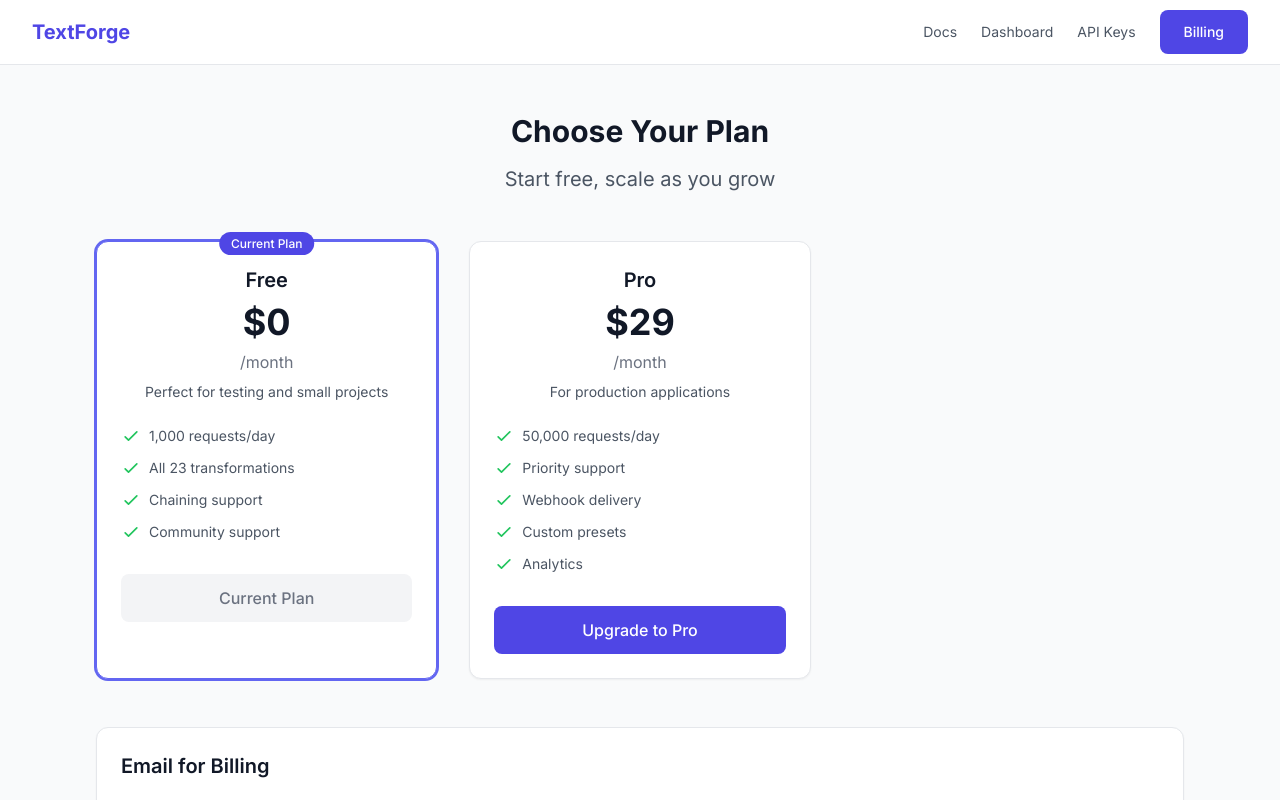
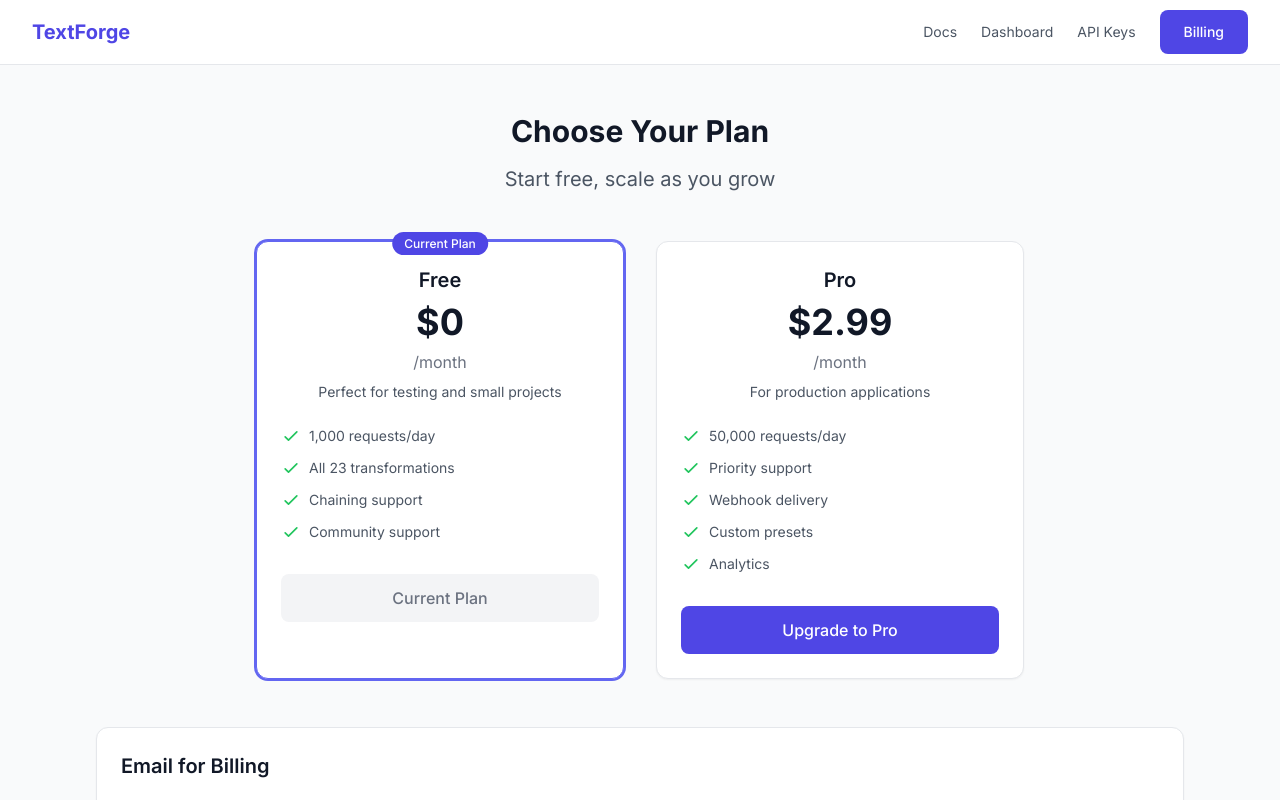
Before and after one commit to M0N0S0DIUM/Textforge, a Next.js app in the folder textforge-dashboard/: page /billing in a window 1280 px wide. Shown: the top 800 px of the page. Built offline with nearby package versions, Linux system fonts and the light colour scheme.

Commit message:
Fix docs: correct base URL, dark code blocks; fix pricing: .99, 2-column centered layout

```diff
--- a/textforge-dashboard/app/billing/page.js
+++ b/textforge-dashboard/app/billing/page.js
@@ -13,7 +13,7 @@
   },
   {
     name: 'Pro',
-    price: '$29',
+    price: '$2.99',
     description: 'For production applications',
     features: ['50,000 requests/day', 'Priority support', 'Webhook delivery', 'Custom presets', 'Analytics'],
     cta: 'Upgrade to Pro',
@@ -113,7 +113,7 @@
         </div>
       )}
 
-      <div className="grid md:grid-cols-3 gap-8 mb-12">
+      <div className="grid md:grid-cols-2 gap-8 mb-12 max-w-3xl mx-auto">
         {plans.map((plan) => (
           <div key={plan.name} className={`card relative ${plan.current ? 'border-primary-500 ring-2 ring-primary-500' : ''}`}>
             {plan.current && (
--- a/textforge-dashboard/components/Pricing.js
+++ b/textforge-dashboard/components/Pricing.js
@@ -14,7 +14,7 @@
   },
   {
     name: 'Pro',
-    price: '$29',
+    price: '$2.99',
     period: '/month',
     description: 'For production applications',
     features: ['50,000 requests/day', 'Priority support', 'Webhook delivery', 'Custom presets', 'Analytics'],
@@ -32,7 +32,7 @@
           <h2 className="text-3xl font-bold text-gray-900 mb-4">Simple, Transparent Pricing</h2>
           <p className="text-xl text-gray-600">Start free. Upgrade when you need more.</p>
         </div>
-        <div className="grid md:grid-cols-3 gap-8">
+        <div className="grid md:grid-cols-2 gap-8 max-w-3xl mx-auto">
           {plans.map((plan) => (
             <div
               key={plan.name}
```
